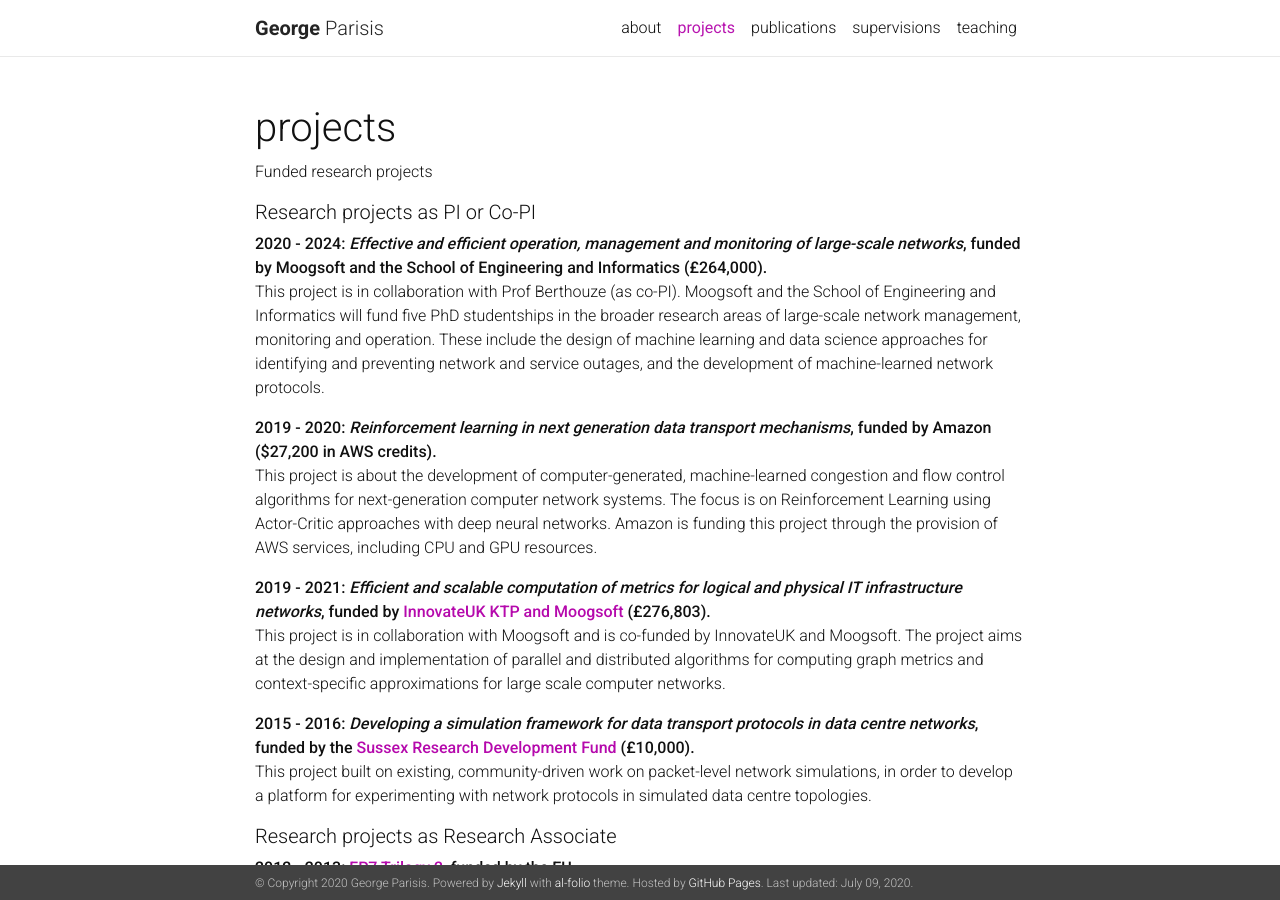
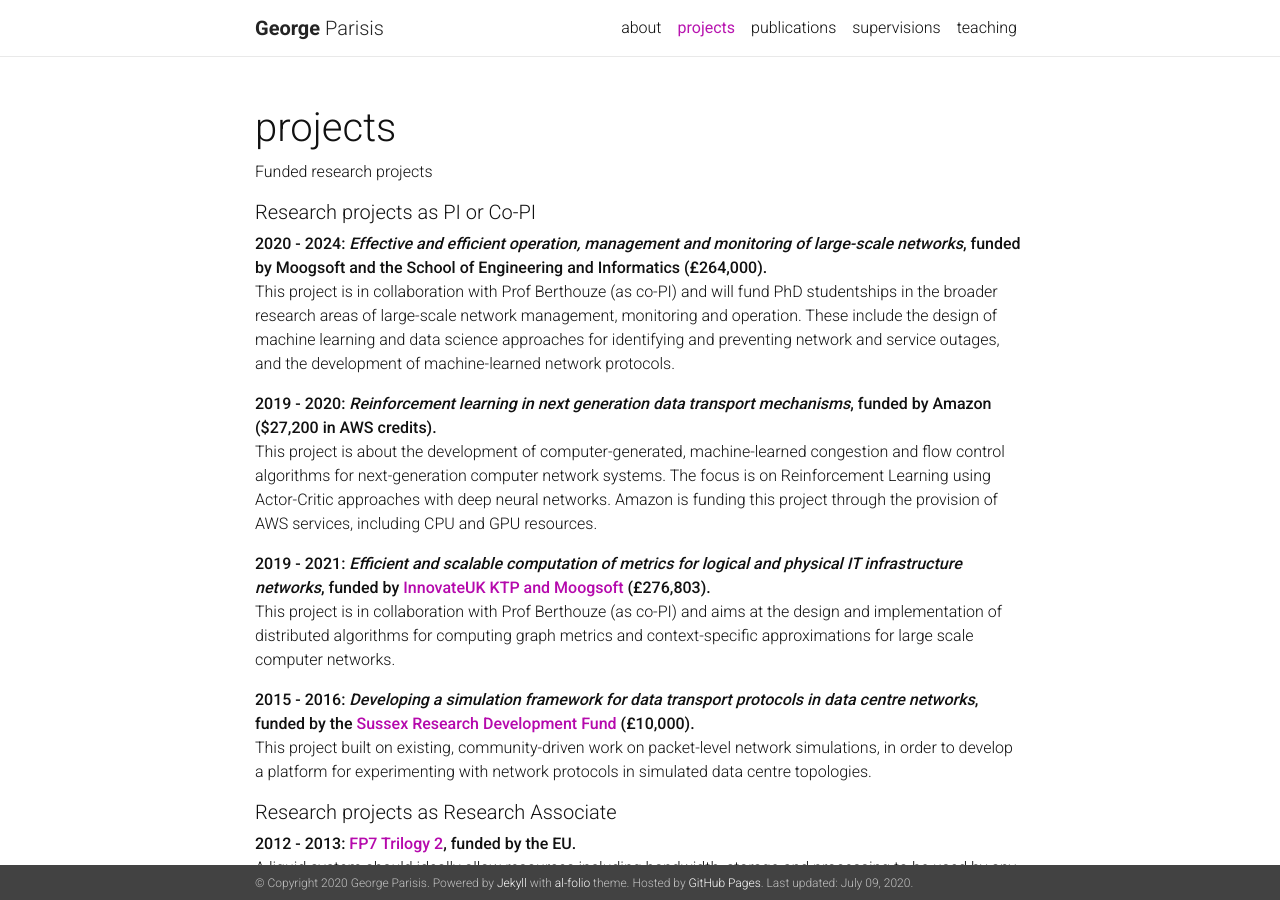
Before and after one commit to georgeparisis/georgeparisis.github.io, a Jekyll site: the page built from _pages/projects.md, in a window 1280 px wide and 900 px high. Built offline with Jekyll 4.4.1, drawn with Linux system fonts in a browser that asks for light colours; nearby versions of some CDN libraries; a style sheet for code colours, icons or effects is not loaded.

Commit message:
updates in projects - studenthsips

```diff
--- a/_pages/projects.md
+++ b/_pages/projects.md
@@ -10,7 +10,7 @@ nav: true
 
 **2020 - 2024: *Effective and efficient operation, management and monitoring of large-scale networks*, funded by Moogsoft and the School of Engineering and Informatics (£264,000).**
 <br>
-This project is in collaboration with Prof Berthouze (as co-PI). Moogsoft and the School of Engineering and Informatics will fund five PhD studentships in the broader research areas of large-scale network management, monitoring and operation. These include the design of machine learning and data science approaches for identifying and preventing network and service outages, and the development of machine-learned network protocols.
+This project is in collaboration with Prof Berthouze (as co-PI) and will fund PhD studentships in the broader research areas of large-scale network management, monitoring and operation. These include the design of machine learning and data science approaches for identifying and preventing network and service outages, and the development of machine-learned network protocols.
 
 **2019 - 2020: *Reinforcement learning in next generation data transport mechanisms*, funded by Amazon ($27,200 in AWS credits).**
 <br>
@@ -18,7 +18,7 @@ This project is about the development of computer-generated, machine-learned con
 
 **2019 - 2021: *Efficient and scalable computation of metrics for logical and physical IT infrastructure networks*, funded by [InnovateUK KTP and Moogsoft](https://info.ktponline.org.uk/action/details/partnership.aspx?id=10949){:target="_blank"} (£276,803).**
 <br>
-This project is in collaboration with Moogsoft and is co-funded by InnovateUK and Moogsoft. The project aims at the design and implementation of parallel and distributed algorithms for computing graph metrics and context-specific approximations for large scale computer networks.
+This project is in collaboration with Prof Berthouze (as co-PI) and aims at the design and implementation of distributed algorithms for computing graph metrics and context-specific approximations for large scale computer networks.
 
 **2015 - 2016: *Developing a simulation framework for data transport protocols in data centre networks*, funded by the [Sussex Research Development Fund](http://www.sussex.ac.uk/staff/research/sussexresearch/rdf/rdfawarded){:target="_blank"} (£10,000).**
 <br> This project built on existing, community-driven work on packet-level network simulations, in order to develop a platform for experimenting with network protocols in simulated data centre topologies.
```
